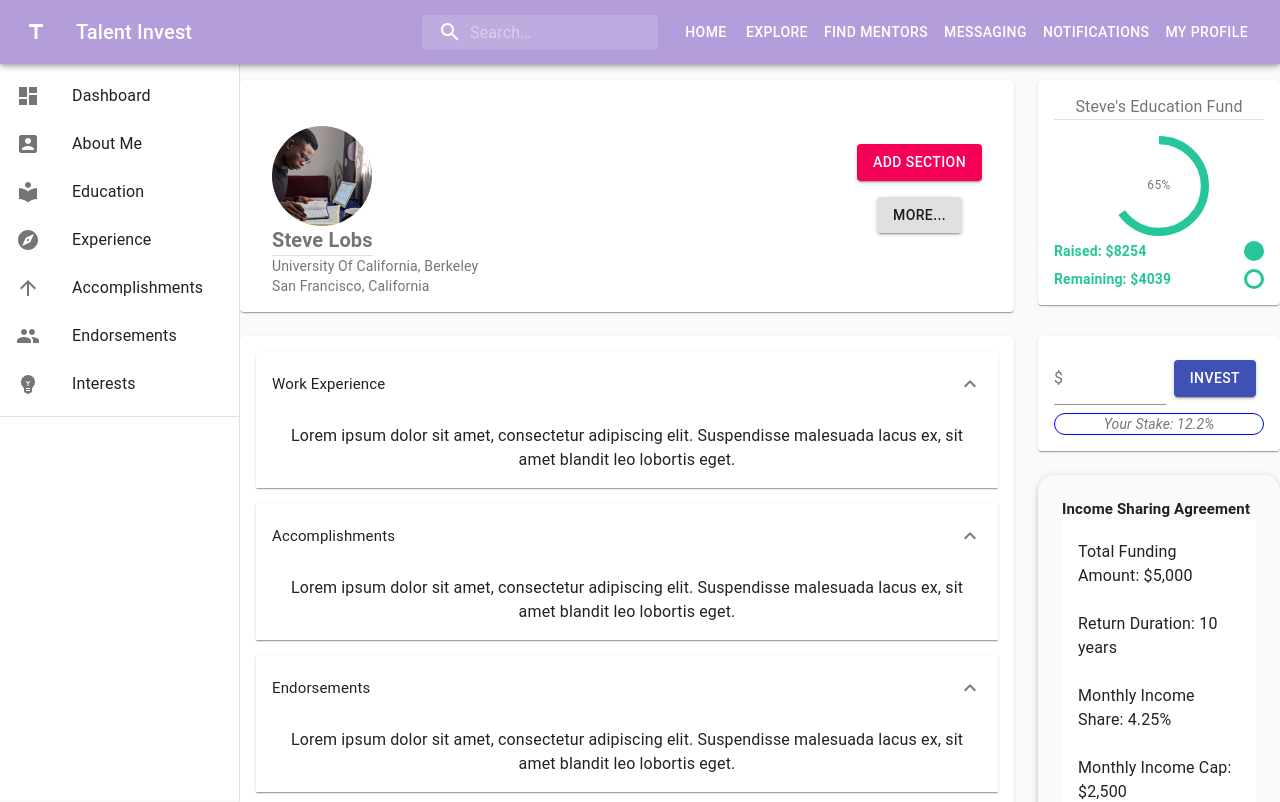
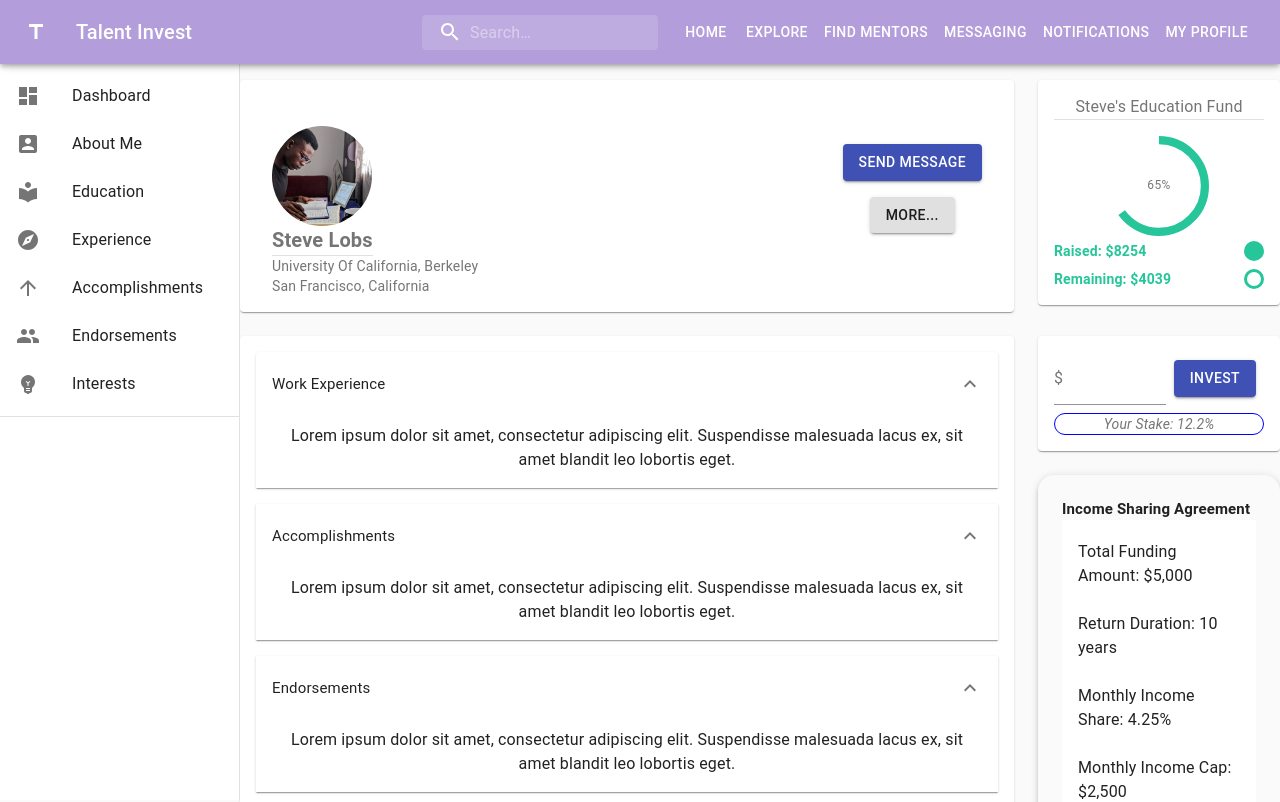
Before and after one commit to TalentInvest/TalentInvestWebsite, a React (Create React App) app: page /profile in a window 1280 px wide. Shown: the top 802 px of the page. Built offline with nearby package versions, Linux system fonts and the light colour scheme.

Commit message:
renamed button

```diff
--- a/src/components/Profile.jsx
+++ b/src/components/Profile.jsx
@@ -358,8 +358,8 @@
                   <Box>San Francisco, California</Box>
                 </Box>
                 <Box marginTop={6} marginRight={2}>
-                  <Button variant="contained" color="secondary">
-                    Add Section
+                  <Button variant="contained" color="primary">
+                    Send Message
                   </Button>
                   <Box marginTop={2}></Box>
                   <Button variant="contained" color="default">
@@ -582,7 +582,7 @@
                     </div>
                   </Grid>
                 </Box>
-
+                <Box marginTop={3} />
                 <Divider />
                 <Box fontSize={16} marginTop={4} marginBottom={3}>
                   <b>Cost Breakdown</b>
--- a/src/components/Search.jsx
+++ b/src/components/Search.jsx
@@ -20,14 +20,14 @@
   [
     "John S.",
     "https://images.pexels.com/photos/1438081/pexels-photo-1438081.jpeg?auto=compress&cs=tinysrgb&dpr=2&h=750&w=1260",
-    "UC Berkeley",
+    "Stanford",
     "5,000",
     3,
   ],
   [
     "Steve L.",
     "https://images.pexels.com/photos/2325729/pexels-photo-2325729.jpeg?auto=compress&cs=tinysrgb&dpr=2&h=750&w=1260",
-    "Stanford",
+    "UC Berkeley",
     "12,000",
     6,
   ],
@@ -150,7 +150,7 @@
       </Box>
       <Box fontWeight="600" marginTop={6} marginLeft={10} fontSize={32}>
         Featured Students
-        <Box marginTop={2}>
+        <Box marginTop={2} marginRight={10}>
           <GridList className={gridClasses.gridList} cols={4.5} spacing={20}>
             {studentData.map((tile) => (
               <GridListTile>
@@ -169,7 +169,7 @@
                     </Box>
                   }
                   actionIcon={
-                    <IconButton aria-label={`info about ${tile[0]}`}>
+                    <IconButton href="/profile" aria-label={`info about ${tile[0]}`}>
                       <StarBorderIcon className={gridClasses.icon} />
                     </IconButton>
                   }
@@ -178,9 +178,6 @@
             ))}
           </GridList>
         </Box>
-        <Box fontWeight="600" marginTop={6} fontSize={32}>
-          New Sign-ups
-        </Box>
       </Box>
     </Box>
   );
```
